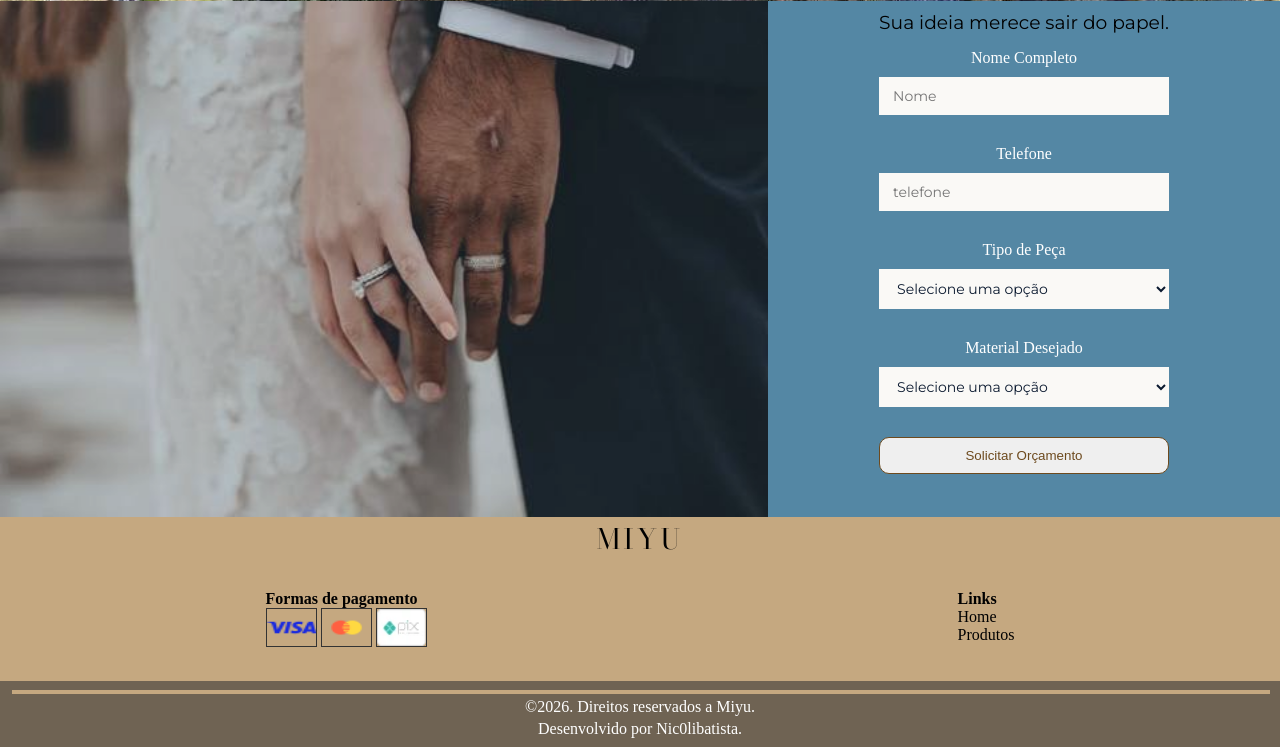
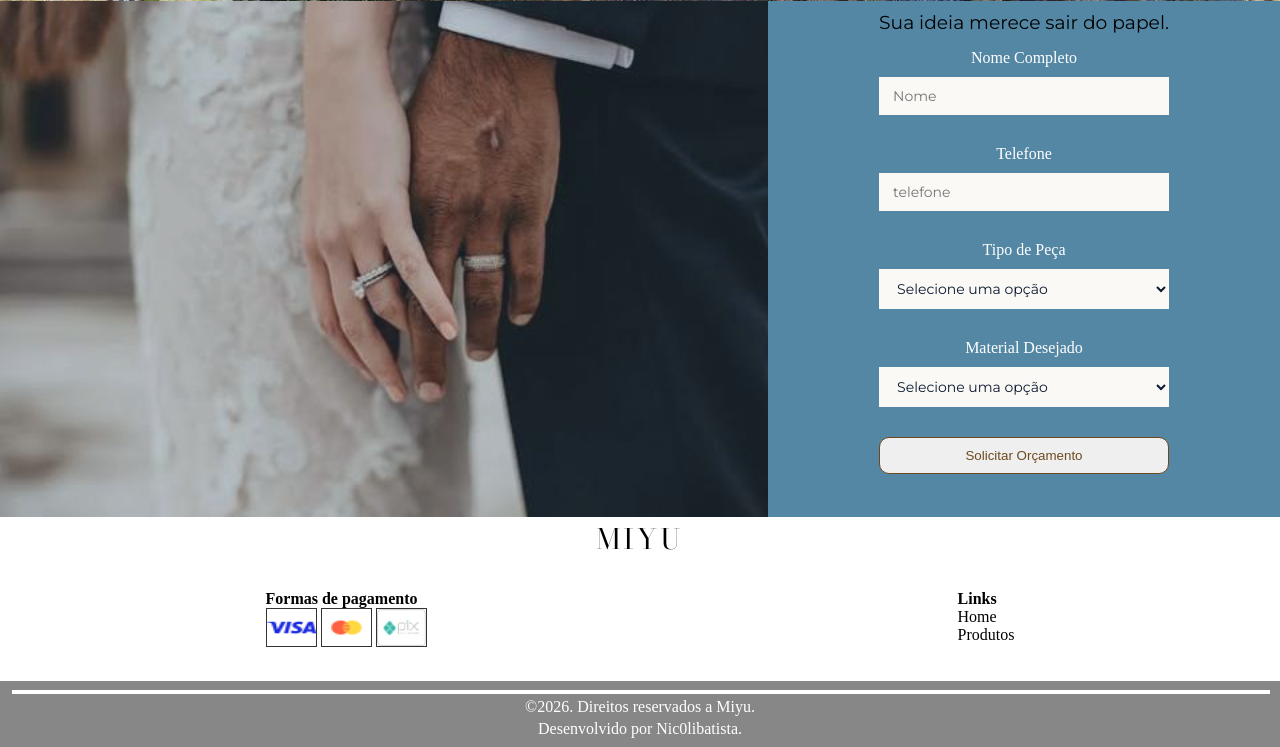
Before and after one commit to Nic0libatista/miyu, a plain HTML site: page index.html in a window 1280 px wide. Shown: the part 2151-2898 px from the top of the page. Drawn offline with nearby package versions, Linux system fonts and the light colour scheme.

Commit message:
Atualização: cores

```diff
--- a/css/style.css
+++ b/css/style.css
@@ -300,7 +300,6 @@ footer h2{
     color: var(--branco);
 }
 footer{
-    background-color: var(--dourado);
     color: var(--branco);
     text-shadow: 10px var(--preto);
 }
@@ -335,6 +334,9 @@ footer{
     padding: 9px 12px ;
     text-align: center;
     background-color: var(--cinzaClaro);
+}
+.hrDireitos{
+    border: 1px solid var(--branco);
 }
 
 .direitos p{
--- a/index.html
+++ b/index.html
@@ -185,8 +185,8 @@
         </div> <!-- fim da div rodapé -->
 
     <div class="direitos">
-        <hr>
-        <hr>
+        <hr class="hrDireitos">
+        <hr class="hrDireitos">
         <p> &copy;2026. Direitos reservados a Miyu. </p>
         <p> Desenvolvido por Nic0libatista. </p>
 
```
